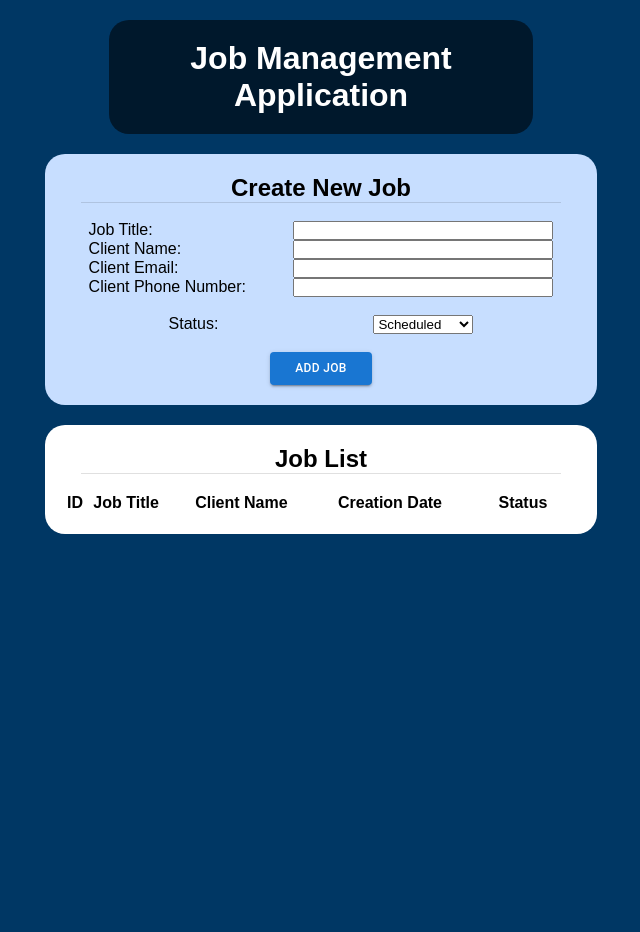
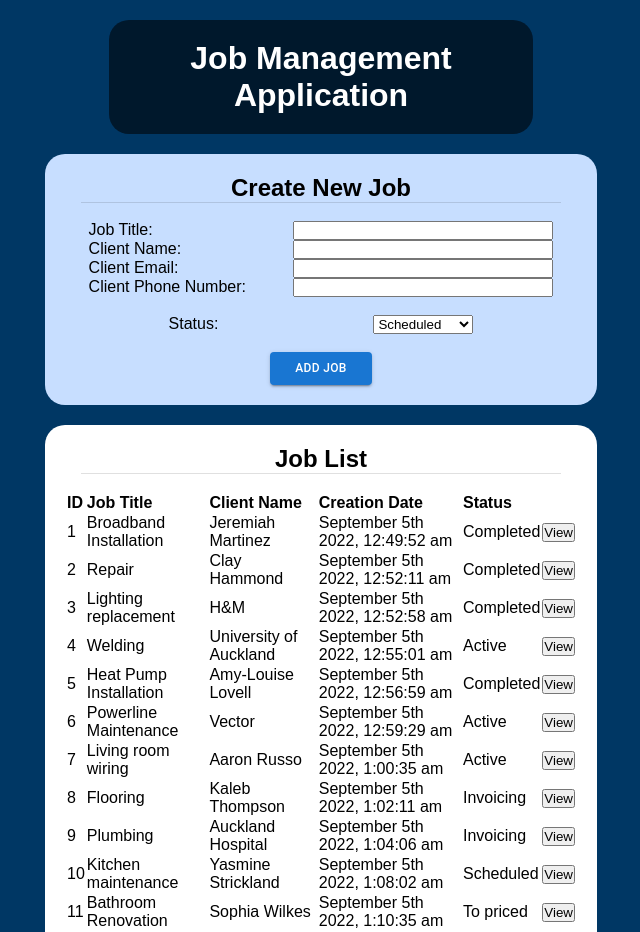
Before and after one commit to JeremiahCM/Job-Management-App, a React (Create React App) app: page / in a window 1280 px wide. Shown: the top 932 px of the page, without its empty margins (319-959 px from the left). Before the commit the page ends 800 px from the top, so only its background shows below. Built offline with nearby package versions, Linux system fonts and the light colour scheme; data requests are answered from the project's data file.

Commit message:
Prepared test data loadable with JSON server
- Created db.json file with sample data for the job management application, loaded on startup
- Does not have persistence of data

```diff
--- a/db.json
+++ b/db.json
@@ -1,3 +1,158 @@
 {
-
+    "jobs":[
+        {
+            "id": 1,
+            "jobTitle": "Broadband Installation",
+            "creationDate": "September 5th 2022, 12:49:52 am",
+            "clientName": "Jeremiah Martinez",
+            "clientEmail": "itsjeremiahmartinez@gmail.com",
+            "clientPhoneNum": "(55) 555-5555",
+            "status": "Completed",
+            "notes": []
+        },
+        {
+            "id": 2,
+            "jobTitle": "Repair",
+            "creationDate": "September 5th 2022, 12:52:11 am",
+            "clientName": "Clay Hammond",
+            "clientEmail": "clay.hammond@outlook.com",
+            "clientPhoneNum": "021 4044 940",
+            "status": "Completed",
+            "notes": []
+        },
+        {
+            "id": 3,
+            "jobTitle": "Lighting replacement",
+            "creationDate": "September 5th 2022, 12:52:58 am",
+            "clientName": "H&M",
+            "clientEmail": "info.nz@hm.com",
+            "clientPhoneNum": "0800 406 700",
+            "status": "Completed",
+            "notes": []
+        },
+        {
+            "id": 4,
+            "jobTitle": "Welding",
+            "creationDate": "September 5th 2022, 12:55:01 am",
+            "clientName": "University of Auckland",
+            "clientEmail": "city.security@auckland.ac.nz",
+            "clientPhoneNum": "(09) 923 5025",
+            "status": "Active",
+            "notes": []
+        },
+        {
+            "id": 5,
+            "jobTitle": "Heat Pump Installation",
+            "creationDate": "September 5th 2022, 12:56:59 am",
+            "clientName": "Amy-Louise Lovell",
+            "clientEmail": "amyLL@outlook.com",
+            "clientPhoneNum": "022 885 1365",
+            "status": "Completed",
+            "notes": []
+        },
+        {
+            "id": 6,
+            "jobTitle": "Powerline Maintenance",
+            "creationDate": "September 5th 2022, 12:59:29 am",
+            "clientName": "Vector",
+            "clientEmail": "contactus@vector.co.nz",
+            "clientPhoneNum": "0508 832 867",
+            "status": "Active",
+            "notes": []
+        },
+        {
+            "id": 7,
+            "jobTitle": "Living room wiring",
+            "creationDate": "September 5th 2022, 1:00:35 am",
+            "clientName": "Aaron Russo",
+            "clientEmail": "aaronrusso@gmail.com",
+            "clientPhoneNum": "021 125 2235",
+            "status": "Active",
+            "notes": []
+        },
+        {
+            "id": 8,
+            "jobTitle": "Flooring",
+            "creationDate": "September 5th 2022, 1:02:11 am",
+            "clientName": "Kaleb Thompson",
+            "clientEmail": "k_thompson@gmail.com",
+            "clientPhoneNum": "026 147 8706",
+            "status": "Invoicing",
+            "notes": []
+        },
+        {
+            "id": 9,
+            "jobTitle": "Plumbing",
+            "creationDate": "September 5th 2022, 1:04:06 am",
+            "clientName": "Auckland Hospital",
+            "clientEmail": "angelina.sommer@outlook.com",
+            "clientPhoneNum": "022 668 9922",
+            "status": "Invoicing",
+            "notes": [
+                {
+                    "id": 1,
+                    "creationDate": "September 5th 2022, 1:05:21 am",
+                    "content": "Planned start September 10th, 8am"
+                },
+                {
+                    "id": 2,
+                    "creationDate": "September 5th 2022, 1:07:05 am",
+                    "content": "Job finished"
+                }
+            ]
+        },
+        {
+            "id": 10,
+            "jobTitle": "Kitchen maintenance",
+            "creationDate": "September 5th 2022, 1:08:02 am",
+            "clientName": "Yasmine Strickland",
+            "clientEmail": "yas.strickland@hotmail.com",
+            "clientPhoneNum": "021 588 6501",
+            "status": "Scheduled",
+            "notes": [
+                {
+                    "id": 1,
+                    "creationDate": "September 5th 2022, 1:09:03 am",
+                    "content": "Urgent job"
+                },
+                {
+                    "id": 2,
+                    "creationDate": "September 5th 2022, 1:09:17 am",
+                    "content": "Done by next week"
+                }
+            ]
+        },
+        {
+            "id": 11,
+            "jobTitle": "Bathroom Renovation",
+            "creationDate": "September 5th 2022, 1:10:35 am",
+            "clientName": "Sophia Wilkes",
+            "clientEmail": "sophiew@gmail.com",
+            "clientPhoneNum": "026 147 87061",
+            "status": "ToPriced",
+            "notes": [
+                {
+                    "id": 1,
+                    "creationDate":"September 5th 2022, 1:11:53 am",
+                    "content": "Contact about price"
+                }
+            ]
+        },
+        {
+            "id": 12,
+            "jobTitle": "Remodelling",
+            "creationDate": "September 5th 2022, 1:13:11 am",
+            "clientName": "Sal's Pizza",
+            "clientEmail": "yanlifen@sals.co.nz",
+            "clientPhoneNum": "021 555 5152",
+            "status": "Scheduled",
+            "notes": [
+                {
+                    "id": 1,
+                    "creationDate":"September 5th 2022, 1:15:09 am",
+                    "content": "Materials need to be ordered"
+                }
+            ]
+        }
+    ]
 }
--- a/src/App.js
+++ b/src/App.js
@@ -3,7 +3,6 @@ import axios from 'axios'
 import './App.css';
 import Job from './components/Job'
 import JobForm from './components/JobForm'
-import Button from '@mui/material/Button';
 import Divider from '@mui/material/Divider';
 import moment from 'moment/moment';
 
@@ -16,16 +15,6 @@ function App() {
     Completed: "Completed"
   }
 
-  /*useEffect(() => {
-    axios
-      .get('http://localhost:3001/jobs')
-      .then(response => {
-        setJobs(response.data)
-      })
-    console.log(jobs)
-  }, [])
-  console.log('render', jobs.length, 'jobs')*/
-
   const [jobs, setJobs] = useState([])
   const [jobTitle, setJobTitle] = useState('')
   const [clientName, setClientName] = useState('')
@@ -34,6 +23,15 @@ function App() {
   const [clientStatus, setClientStatus] = useState(statuses.Scheduled)
   const [viewingTask, setViewingTask] = useState('')
   const [filter, setFilter] = useState('')
+
+  useEffect(() => {
+    axios
+      .get('http://localhost:3001/jobs')
+      .then(response => {
+        setJobs(response.data)
+      })
+  }, [])
+  console.log('render', jobs.length, 'jobs')
 
   const addJob = (event) => {
     event.preventDefault()
@@ -45,7 +43,7 @@ function App() {
       clientEmail: clientEmail,
       clientPhoneNum: clientPhoneNum,
       status: clientStatus,
-      notes: [{id: 1, creationDate: 'Sept', content: 'Here'}]
+      notes: []
     }
 
     setJobs(jobs.concat(jobObject))
@@ -54,6 +52,7 @@ function App() {
     setClientEmail('')
     setClientPhoneNum('')
     setClientStatus(statuses.Scheduled)
+    console.log(jobs)
   }
 
   const handleJobNoteAdd = (note) => {
@@ -153,7 +152,7 @@ function App() {
                 <td>{job.jobTitle}</td>
                 <td>{job.clientName}</td>
                 <td>{job.creationDate}</td>
-                <td>{job.status}</td>
+                <td>{statuses[job.status]}</td>
                 <td><button onClick={() => handleShowViewingTaskChange(job)}>View</button></td>
               </tr>
             )}
```
